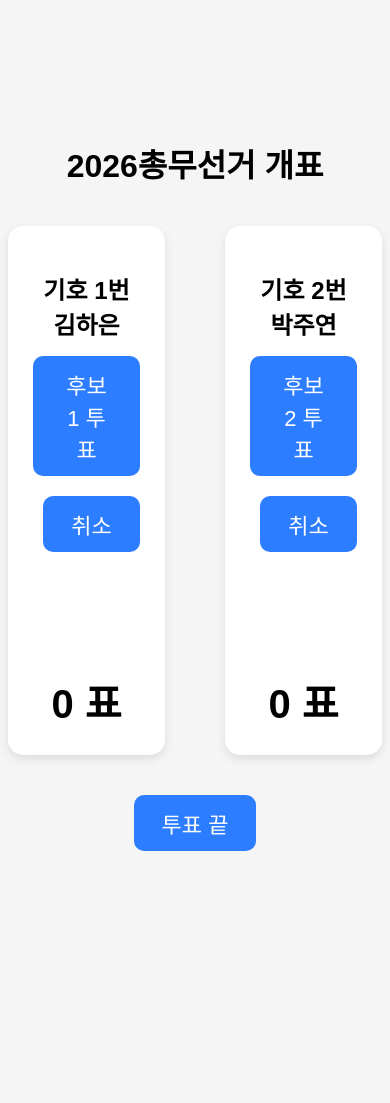
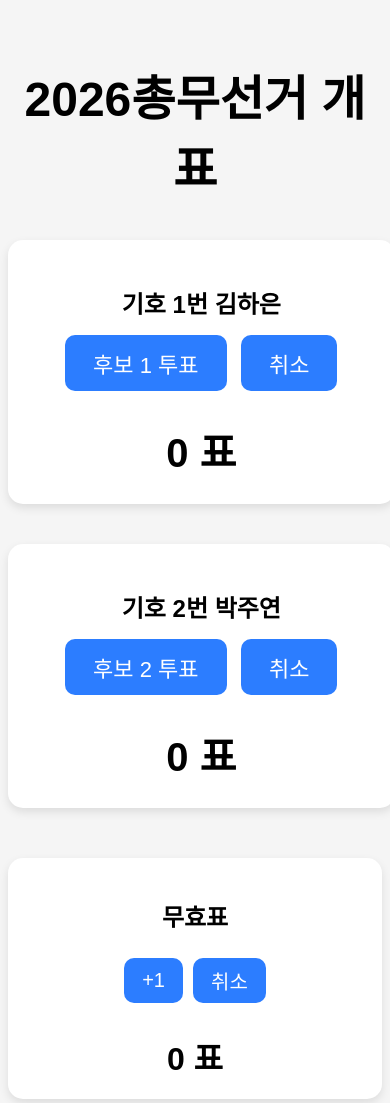
Before and after one commit to chanyoung11/2026, a plain HTML site: page index.html in a window 390 px wide. Shown: the top 1103 px of the page. Before the commit the page ends 879 px from the top, so only its background shows below. Drawn offline with Linux system fonts and the light colour scheme.

Commit message:
Update index.html

```diff
--- a/index.html
+++ b/index.html
@@ -7,7 +7,7 @@
       body {
         font-family: Arial, sans-serif;
         text-align: center;
-        margin-top: 140px;
+        margin-top: 60px;
         background: #f5f5f5;
       }
 
@@ -46,12 +46,13 @@
       }
 
       .dots {
-        font-size: 50px;
-        margin: 20px 0;
-        min-height: 60px;
-        letter-spacing: 10px;
-        word-wrap: break-word;
-        line-height: 60px;
+        font-size: 32px;
+        display: flex;
+        flex-wrap: wrap;
+        justify-content: center;
+        gap: 4px;
+        max-width: 350px;
+        margin: 0 auto;
       }
 
       .count {
@@ -63,10 +64,55 @@
       h2 {
         margin-bottom: 15px;
       }
+
+      .main-title {
+        font-size: 48px;
+        margin: 0 auto 40px auto;
+      }
+
+      .invalid-box {
+        width: 420px;
+        background: white;
+        padding: 20px;
+        border-radius: 15px;
+        box-shadow: 0 4px 10px rgba(0,0,0,0.1);
+        text-align: center;
+        display: flex;
+        flex-direction: column;
+        align-items: center;
+        min-height: 180px;
+      }
+
+      .invalid-btn {
+        font-size: 20px;
+        padding: 8px 18px;
+      }
+
+      .invalid-dots {
+        font-size: 32px;
+        display: flex;
+        flex-wrap: wrap;
+        justify-content: center;
+        gap: 4px;
+        max-width: 350px;
+        margin: 0 auto;
+      }
+
+      .invalid-container {
+        margin-top: 50px;
+        display: flex;
+        justify-content: center;
+      }
+      @media (max-width: 900px) {
+        body { margin-top: 60px; }
+        .invalid-box { width: 90%; max-width: 420px; }
+        .container { flex-direction: column; gap: 40px; }
+        .candidate-box { width: 90%; }
+      }
     </style>
   </head>
   <body>
-    <h1>2026총무선거 개표</h1>
+    <h1 class="main-title">2026총무선거 개표</h1>
 
     <div class="container">
       <div class="candidate-box">
@@ -86,6 +132,18 @@
       </div>
     </div>
 
+    <div class="invalid-container">
+      <div class="invalid-box">
+        <h2>무효표</h2>
+        <div style="margin-top:10px; display:flex; justify-content:center; gap:10px;">
+          <button class="vote-btn invalid-btn" onclick="invalidVote()">+1</button>
+          <button class="vote-btn invalid-btn" onclick="cancelInvalid()">취소</button>
+        </div>
+        <div id="invalidDots" class="invalid-dots"></div>
+        <div id="countInvalid" class="count" style="font-size:32px; margin-top:10px;">0 표</div>
+      </div>
+    </div>
+
     <div style="margin-top:40px;">
       <button class="vote-btn" onclick="showFinish()">투표 끝</button>
     </div>
@@ -93,15 +151,20 @@
     <script>
       let count1 = 0;
       let count2 = 0;
+      let invalidCount = 0;
 
       function vote(num) {
         if (num === 1) {
           count1++;
-          document.getElementById("dots1").innerHTML += "●";
+          let s1 = document.createElement("span");
+          s1.textContent = "●";
+          document.getElementById("dots1").appendChild(s1);
           document.getElementById("count1").innerText = count1 + " 표";
         } else {
           count2++;
-          document.getElementById("dots2").innerHTML += "●";
+          let s2 = document.createElement("span");
+          s2.textContent = "●";
+          document.getElementById("dots2").appendChild(s2);
           document.getElementById("count2").innerText = count2 + " 표";
         }
       }
@@ -109,14 +172,31 @@
       function cancelVote(num) {
         if (num === 1 && count1 > 0) {
           count1--;
-          let dots = document.getElementById("dots1").innerHTML;
-          document.getElementById("dots1").innerHTML = dots.slice(0, -1);
+          let box1 = document.getElementById("dots1");
+          if (box1.lastChild) box1.removeChild(box1.lastChild);
           document.getElementById("count1").innerText = count1 + " 표";
         } else if (num === 2 && count2 > 0) {
           count2--;
-          let dots = document.getElementById("dots2").innerHTML;
-          document.getElementById("dots2").innerHTML = dots.slice(0, -1);
+          let box2 = document.getElementById("dots2");
+          if (box2.lastChild) box2.removeChild(box2.lastChild);
           document.getElementById("count2").innerText = count2 + " 표";
+        }
+      }
+
+      function invalidVote() {
+        invalidCount++;
+        document.getElementById("countInvalid").innerText = invalidCount;
+        let inv = document.createElement("span");
+        inv.textContent = "●";
+        document.getElementById("invalidDots").appendChild(inv);
+      }
+
+      function cancelInvalid() {
+        if (invalidCount > 0) {
+          invalidCount--;
+          document.getElementById("countInvalid").innerText = invalidCount;
+          let ibox = document.getElementById("invalidDots");
+          if (ibox.lastChild) ibox.removeChild(ibox.lastChild);
         }
       }
 
@@ -147,7 +227,10 @@
             </h2>
 
             <h3 style="font-size:35px; margin-top:25px; color:#666;">
-              총 투표수: ${count1 + count2} 표
+              총 투표수: ${count1 + count2 + invalidCount} 표
+            </h3>
+            <h3 style="font-size:35px; margin-top:15px; color:#666;">
+              무효표: ${invalidCount} 표
             </h3>
           </div>
         `;
```
